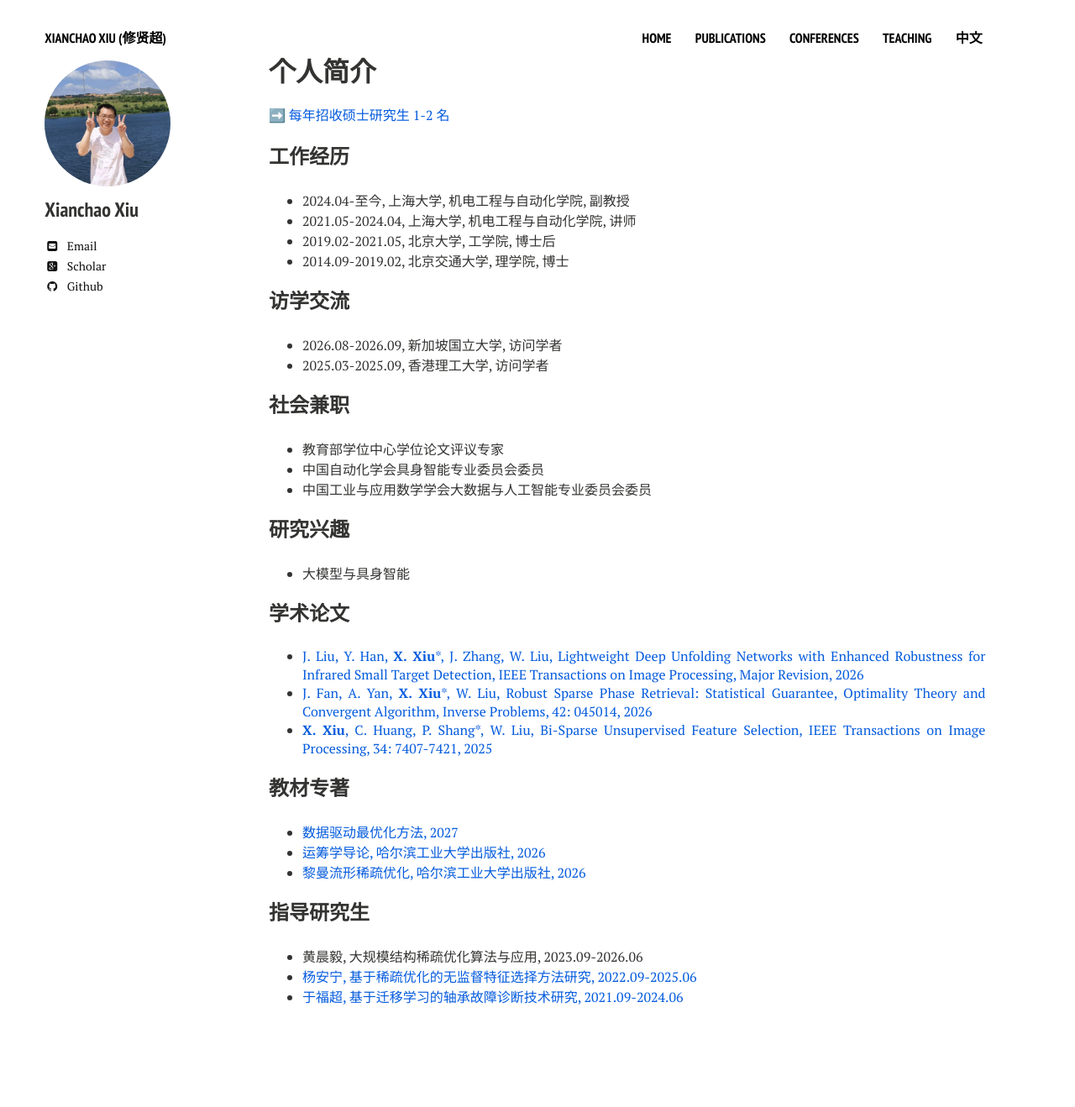
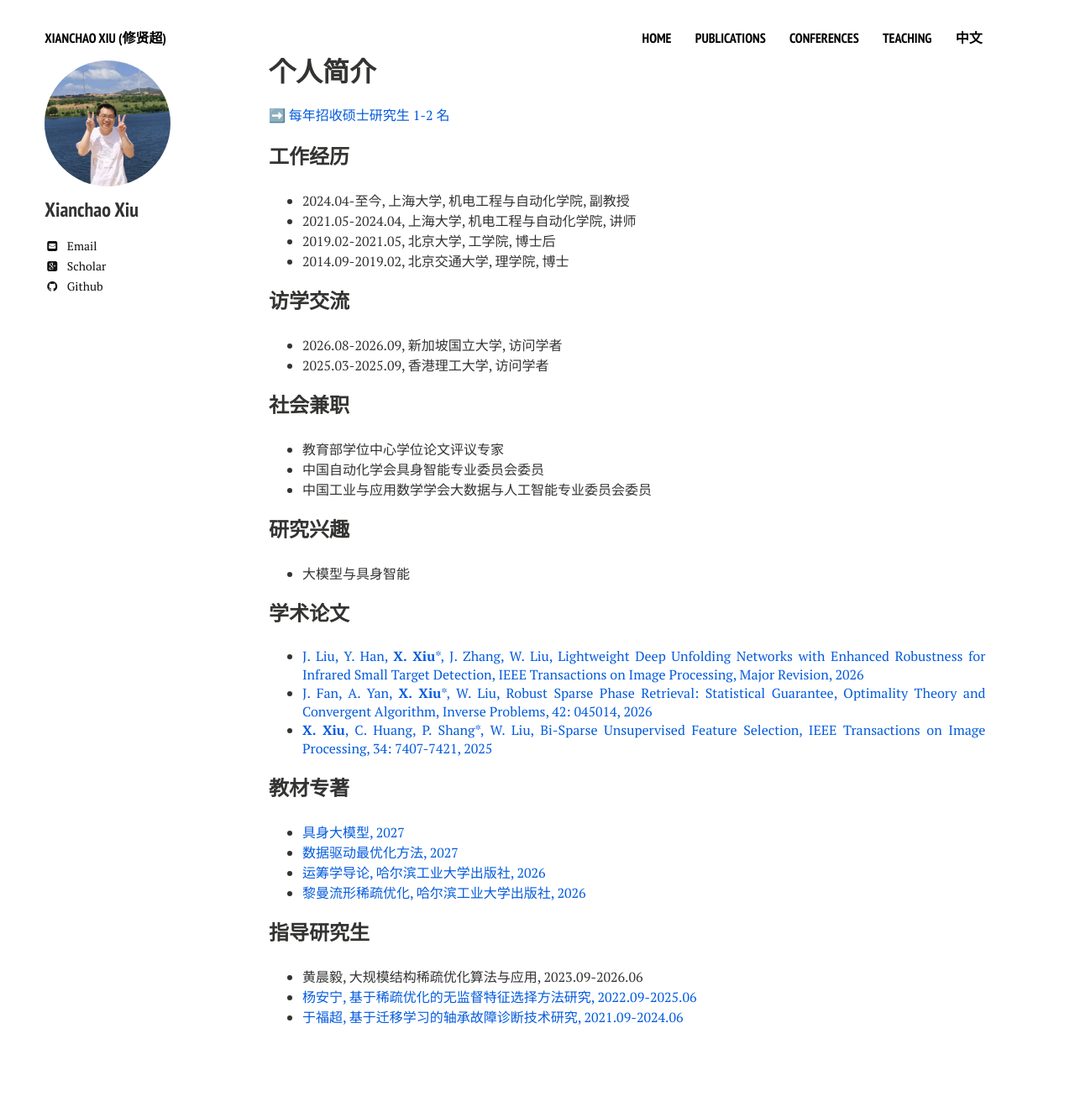
Before and after one commit to xianchaoxiu/xianchaoxiu.github.io, a Jekyll site: the page built from chinese/index.md, in a window 1280 px wide. Shown: the whole page at 84% size. Built offline with Jekyll 4.4.1, drawn with Linux system fonts in a browser that asks for light colours; nearby versions of some CDN libraries; before the commit the page ends 1294 px from its top, so only the background shows below that.

Commit message:
Update index.md

```diff
--- a/chinese/index.md
+++ b/chinese/index.md
@@ -38,6 +38,7 @@ share: false
 
 
 ### 教材专著
+* <a href="https://xianchaoxiu.github.io/chinese/books/EAI/" class="textlink" target="_blank"> 具身大模型, 2027 </a> <br>
 * <a href="https://xianchaoxiu.github.io/chinese/books/L2O/" class="textlink" target="_blank"> 数据驱动最优化方法, 2027 </a> <br>
 * <a href="https://xianchaoxiu.github.io/chinese/books/OPT/" class="textlink" target="_blank"> 运筹学导论, 哈尔滨工业大学出版社, 2026 </a> <br>
 * <a href="https://xianchaoxiu.github.io/chinese/books/OR/" class="textlink" target="_blank"> 黎曼流形稀疏优化, 哈尔滨工业大学出版社, 2026 </a> <br>
```
